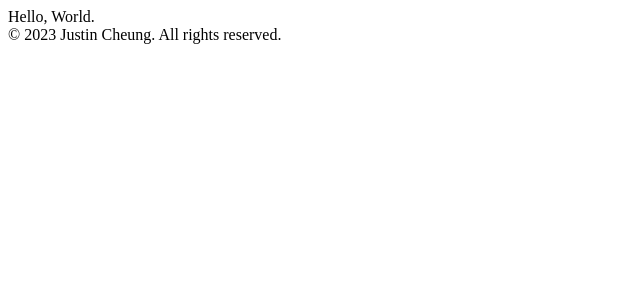
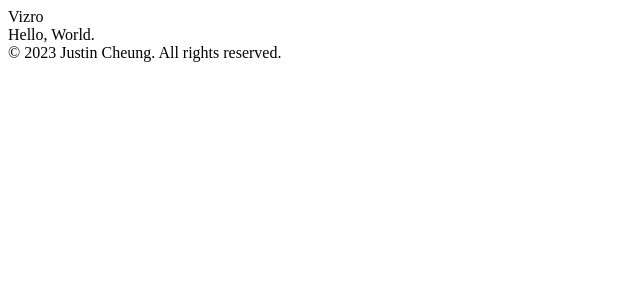
Before and after one commit to Jygsaw/comfortfood-next, a Next.js app: page / in a window 1280 px wide. Shown: the top 300 px of the page, without its empty margins (0-640 px from the left). Built offline with nearby package versions, Linux system fonts and the light colour scheme.

Commit message:
[NEW] Add Header.tsx

```diff
--- /dev/null
+++ b/components/Header.tsx
@@ -0,0 +1,5 @@
+import React from 'react';
+
+const Header = () => <header>Vizro</header>;
+
+export default Header;
--- a/components/Layout.tsx
+++ b/components/Layout.tsx
@@ -1,8 +1,10 @@
 import React, { type PropsWithChildren, type ReactNode } from 'react';
+import Header from 'components/Header';
 import Footer from 'components/Footer';
 
 const Layout = ({ children }: PropsWithChildren): ReactNode => (
     <>
+        <Header />
         <main>{children}</main>
         <Footer />
     </>
```
